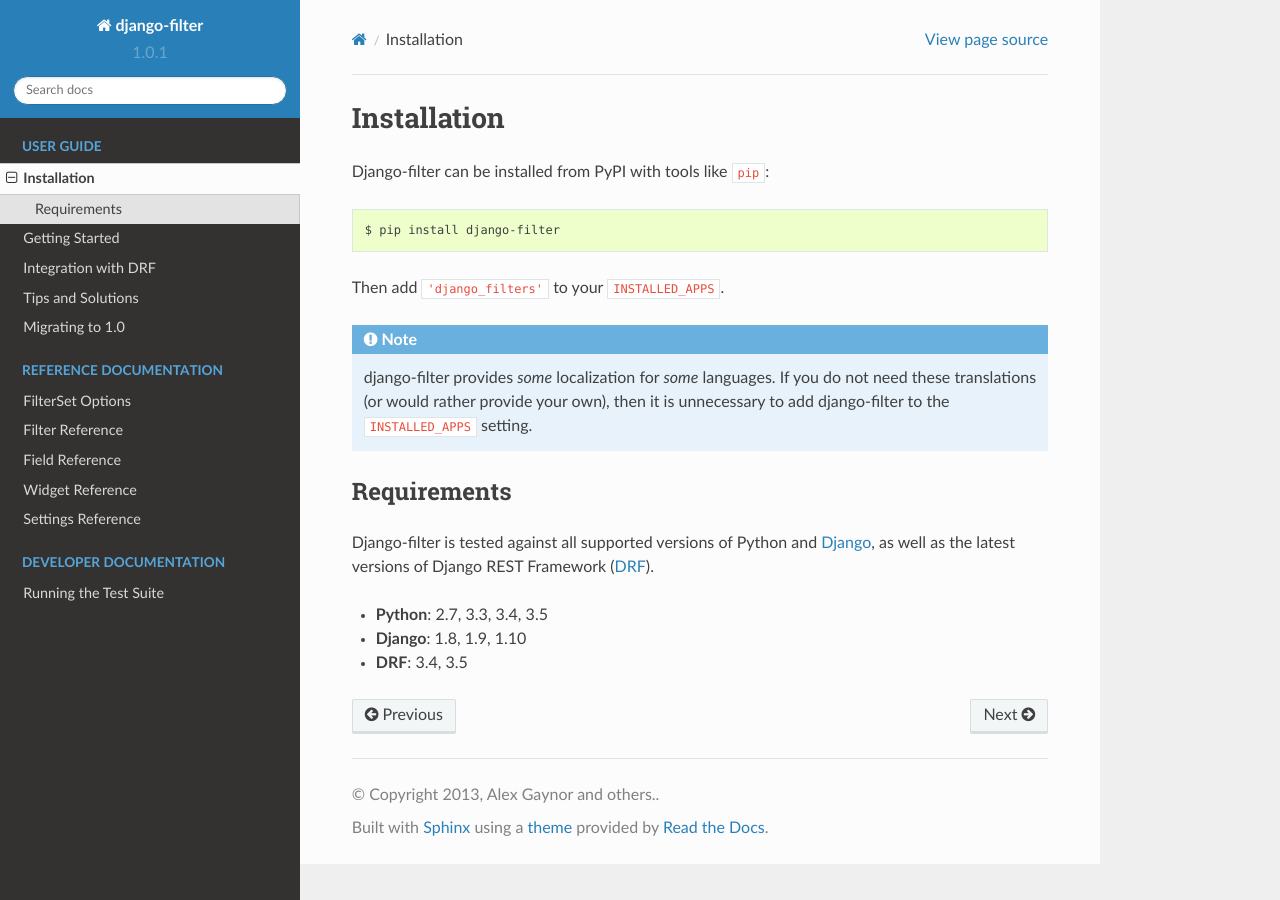
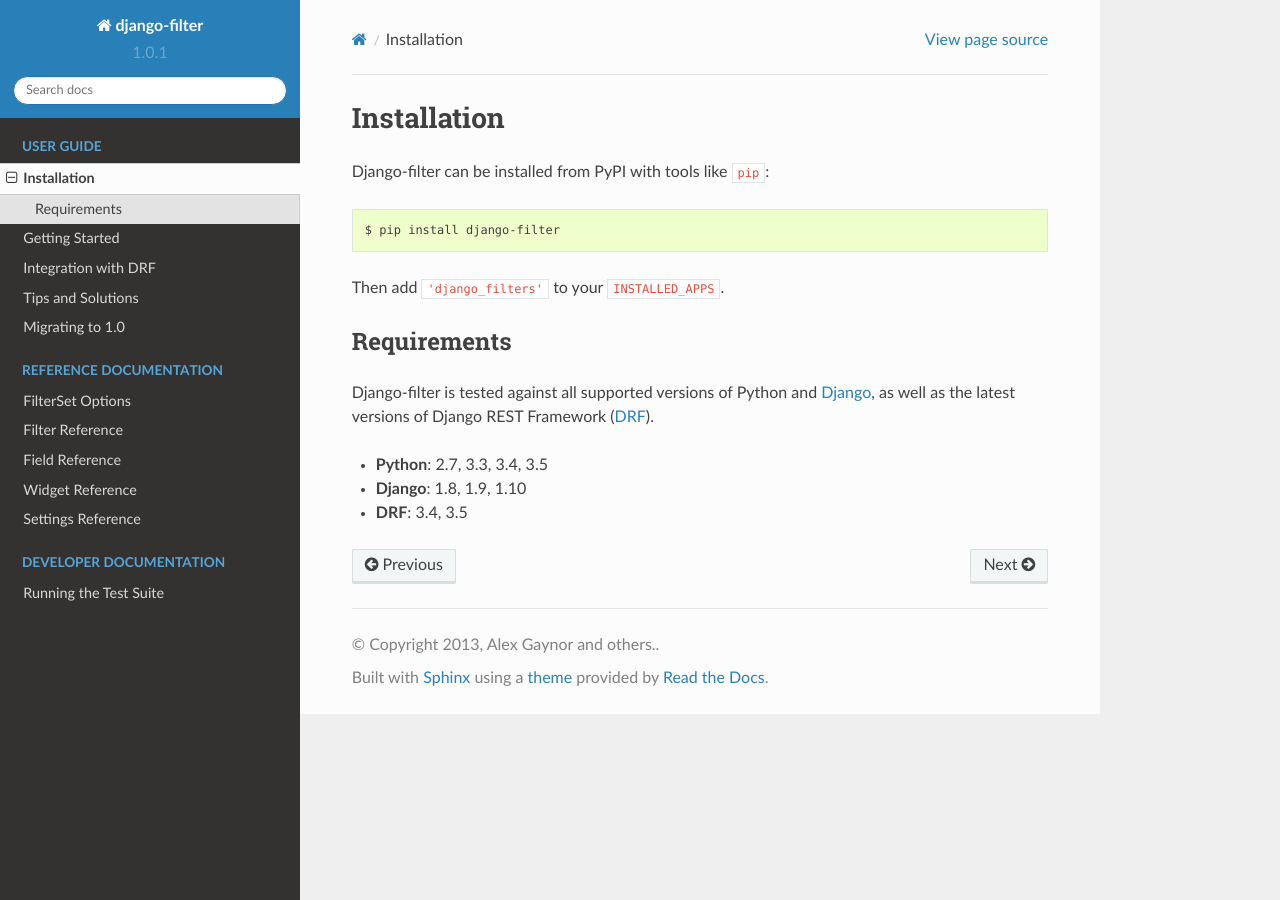
Before and after one commit to carltongibson/django-filter, a Sphinx documentation site: the page built from docs/guide/install.txt, in a window 1280 px wide. Built offline with Sphinx 7.4.7 and the Read the Docs theme 2.0.0, drawn with Linux system fonts in a browser that asks for light colours.

Commit message:
Add templates to manifest, remove install note

```diff
--- a/docs/guide/install.txt
+++ b/docs/guide/install.txt
@@ -9,12 +9,6 @@
     $ pip install django-filter
 
 Then add ``'django_filters'`` to your ``INSTALLED_APPS``.
-
-.. note::
-
-    django-filter provides *some* localization for *some* languages. If you do
-    not need these translations (or would rather provide your own), then it is
-    unnecessary to add django-filter to the ``INSTALLED_APPS`` setting.
 
 
 Requirements
```
Also changed, not shown: setup.py (+1 -6 lines), 1 other file.
